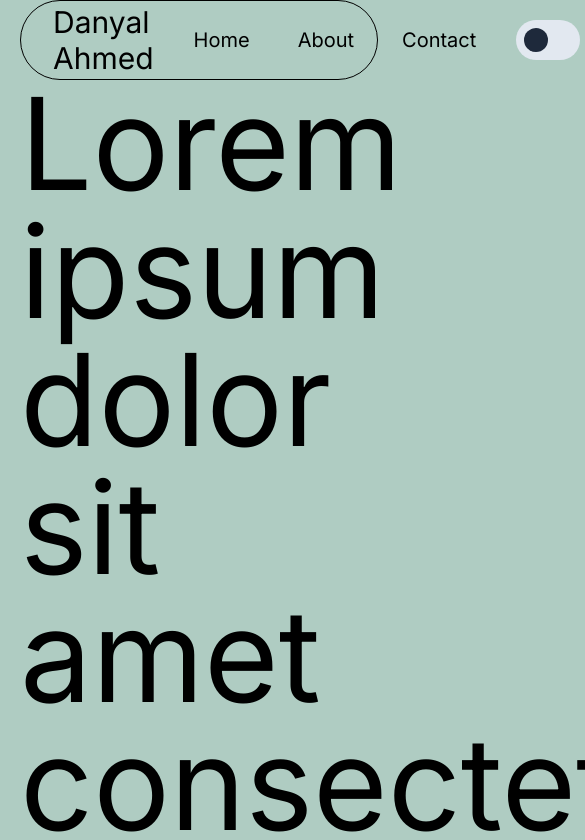
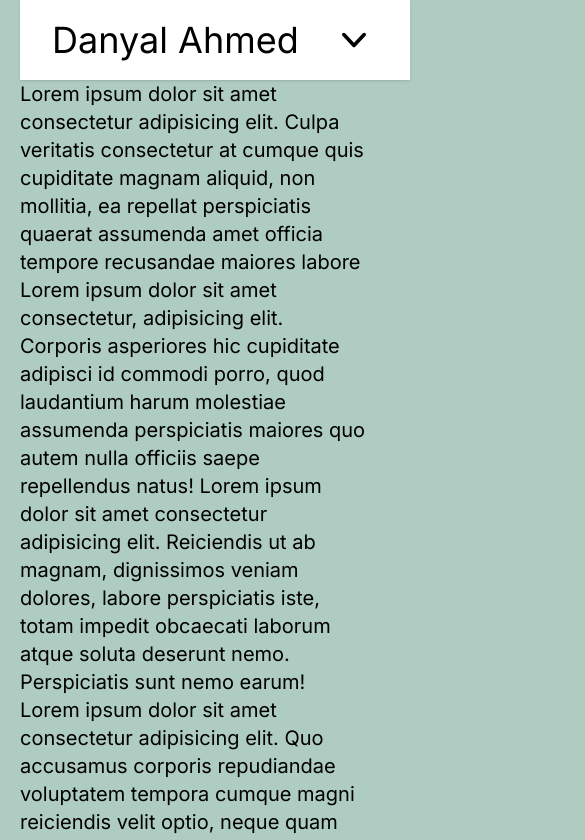
Before and after one commit to theonlynanu/website, a Next.js app: page / in a window 390 px wide. Shown: the top 840 px of the page, 585 px wide, since content can reach past the window. Built offline with nearby package versions, Linux system fonts and the light colour scheme.

Commit message:
Add Navbar styling and iterate mobile navbar disp
This commit is a intermediate update for the
switching of workstations, and does not represent
a full update in functionality.

```diff
--- a/src/app/components/navbar.tsx
+++ b/src/app/components/navbar.tsx
@@ -2,13 +2,15 @@
 import { motion, useScroll, useMotionValueEvent } from 'framer-motion'
 import { clsx } from 'clsx'
 import { ReactNode } from '@mdx-js/react/lib'
-import { useState } from 'react'
+import { useEffect, useState } from 'react'
 import DarkModeBtn from './DarkModeBtn'
+import { ChevronUpIcon, ChevronDownIcon } from '@heroicons/react/20/solid'
+
 
 function Logo() {
     return (
         <div className='flex w-fit items-center justify-center gap-2'>
-            <h1>Danyal Ahmed</h1>
+            <h1 className="text-4xl">Danyal Ahmed</h1>
         </div>
     )
 }
@@ -34,7 +36,7 @@ function NavLinks({inverted}: {inverted: boolean}) {
     )
 }
 
-export default function NavBar() {
+function NavBarDesktop() {
     const {scrollYProgress} = useScroll();
     const [atPageStart, setAtPageStart] = useState(true);
     const [scrollingUp, setScrollingUp] = useState(true);
@@ -49,8 +51,8 @@ export default function NavBar() {
 
     return (
         <motion.nav
-            className={clsx('fixed top-0 z-10 flex h-20 w-11/12 items-center justify-between px-8 font-title text-3xl lg:px-24 lg:text-2xl rounded-full',
-            atPageStart ? "bg-transparent border-none" : "bg-inherit dark:bg-inherit border border-black dark:border-white",
+            className={clsx('fixed top-0 z-10 flex w-full h-20 navbar-class items-center justify-between px-8 font-title text-3xl lg:px-24 lg:text-2xl',
+            atPageStart ? "bg-transparent border-none" : "bg-inherit dark:bg-inherit border-b-2 border-black dark:border-white",
             scrollingUp ? "visible" : "hidden"
             )}
             animate={[
@@ -63,3 +65,47 @@ export default function NavBar() {
         </motion.nav>
     )
 }
+
+function NavBarMobile() {
+    const [open, setOpen] = useState(false);
+    const toggleOpen = () => setOpen((o) => !o);
+
+    return (
+        <motion.nav className="fixed top-0 z-10 flex w-full flex-col items-center justify-start font-title text-3xl">
+            <div className="flex h-20 w-full items-center justify-between bg-white px-8 shadow">
+                <Logo />
+                <button onClick={toggleOpen}>
+                    {open ? <ChevronUpIcon className='h-12'/> : <ChevronDownIcon className='h-12'/>}
+                </button>
+            </div>
+
+                {open && (
+                    <motion.div>
+                        <NavLinks inverted={false}/>
+                    </motion.div>
+                )}
+        </motion.nav>
+    )
+
+}
+
+export default function NavBar() {
+    const [width, setWidth] = useState<number>(window.innerWidth);
+    const handleWindowSizeChange = () => {
+        setWidth(window.innerWidth);
+    }
+
+    useEffect(() => {
+        window.addEventListener('resize', handleWindowSizeChange)
+        return () => {
+            window.removeEventListener('resize', handleWindowSizeChange);
+        }
+    }, []);
+
+    const isMobile = width <= 768;
+
+    if (isMobile) {
+        return <NavBarMobile />
+    }
+    return <NavBarDesktop />
+}
--- a/src/app/globals.css
+++ b/src/app/globals.css
@@ -9,3 +9,7 @@ body {
   font-family: sans-serif;
   margin: 20px;
 }
+
+.navbar-class {
+  width: 97.8%
+}
--- a/src/app/layout.tsx
+++ b/src/app/layout.tsx
@@ -2,7 +2,6 @@ import './globals.css'
 import { inter } from '../fonts'
 import { Metadata } from 'next'
 import Providers from './Provider'
-import Header from './components/Header'
 import Footer from './components/Footer'
 import NavBar from './components/navbar'
 
--- a/src/app/page.tsx
+++ b/src/app/page.tsx
@@ -2,7 +2,7 @@ export default function Index() {
 
   return (
     <>
-      <p className="text-9xl">Lorem ipsum dolor sit amet consectetur adipisicing elit. Culpa veritatis consectetur at cumque quis cupiditate magnam aliquid, non mollitia, ea repellat perspiciatis quaerat assumenda amet officia tempore recusandae maiores labore Lorem ipsum dolor sit amet consectetur, adipisicing elit. Corporis asperiores hic cupiditate adipisci id commodi porro, quod laudantium harum molestiae assumenda perspiciatis maiores quo autem nulla officiis saepe repellendus natus! Lorem ipsum dolor sit amet consectetur adipisicing elit. Reiciendis ut ab magnam, dignissimos veniam dolores, labore perspiciatis iste, totam impedit obcaecati laborum atque soluta deserunt nemo. Perspiciatis sunt nemo earum! Lorem ipsum dolor sit amet consectetur adipisicing elit. Quo accusamus corporis repudiandae voluptatem tempora cumque magni reiciendis velit optio, neque quam nihil ea eligendi ut vel, alias, non repellat voluptatibus. Lorem ipsum dolor sit, amet consectetur adipisicing elit. Officiis neque quae libero consequuntur ducimus. Maiores sapiente nulla eum possimus nisi molestias numquam. Ipsa laborum quibusdam reprehenderit iure natus dicta nulla?</p>
+      <p className="text-xl">Lorem ipsum dolor sit amet consectetur adipisicing elit. Culpa veritatis consectetur at cumque quis cupiditate magnam aliquid, non mollitia, ea repellat perspiciatis quaerat assumenda amet officia tempore recusandae maiores labore Lorem ipsum dolor sit amet consectetur, adipisicing elit. Corporis asperiores hic cupiditate adipisci id commodi porro, quod laudantium harum molestiae assumenda perspiciatis maiores quo autem nulla officiis saepe repellendus natus! Lorem ipsum dolor sit amet consectetur adipisicing elit. Reiciendis ut ab magnam, dignissimos veniam dolores, labore perspiciatis iste, totam impedit obcaecati laborum atque soluta deserunt nemo. Perspiciatis sunt nemo earum! Lorem ipsum dolor sit amet consectetur adipisicing elit. Quo accusamus corporis repudiandae voluptatem tempora cumque magni reiciendis velit optio, neque quam nihil ea eligendi ut vel, alias, non repellat voluptatibus. Lorem ipsum dolor sit, amet consectetur adipisicing elit. Officiis neque quae libero consequuntur ducimus. Maiores sapiente nulla eum possimus nisi molestias numquam. Ipsa laborum quibusdam reprehenderit iure natus dicta nulla?</p>
     </>
   )
 }
```
